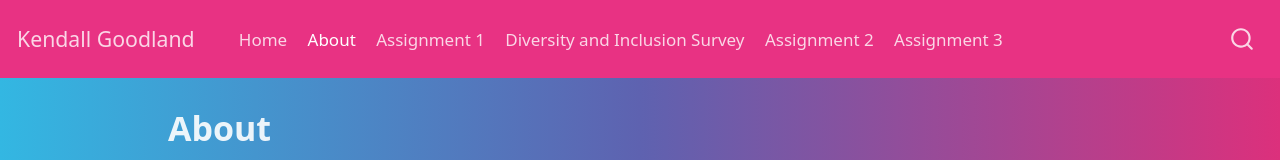
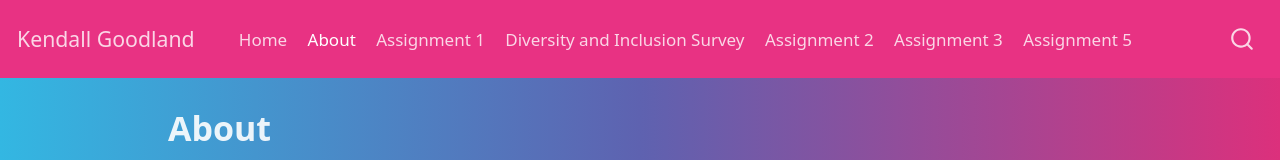
Before and after one commit to kendallgoodland/kendallgoodland.github.io, a plain HTML site: page about.html in a window 1280 px wide. Shown: the top 160 px of the page. Drawn offline with Linux system fonts and the light colour scheme.

Commit message:
Add files via upload

```diff
--- a/about.html
+++ b/about.html
@@ -138,6 +138,10 @@ pre > code.sourceCode > span > a:first-child::before { text-decoration: underlin
   <li class="nav-item">
     <a class="nav-link" href="./Assignment 3.pdf" rel="" target="">
  <span class="menu-text">Assignment 3</span></a>
+  </li>
+  <li class="nav-item">
+    <a class="nav-link" href="./Assignment5.pdf" rel="" target="">
+ <span class="menu-text">Assignment 5</span></a>
   </li>
 </ul>
             <div class="quarto-navbar-tools ms-auto">
```
Also changed, not shown: index.html (+4 -0 lines), 1 other file.
